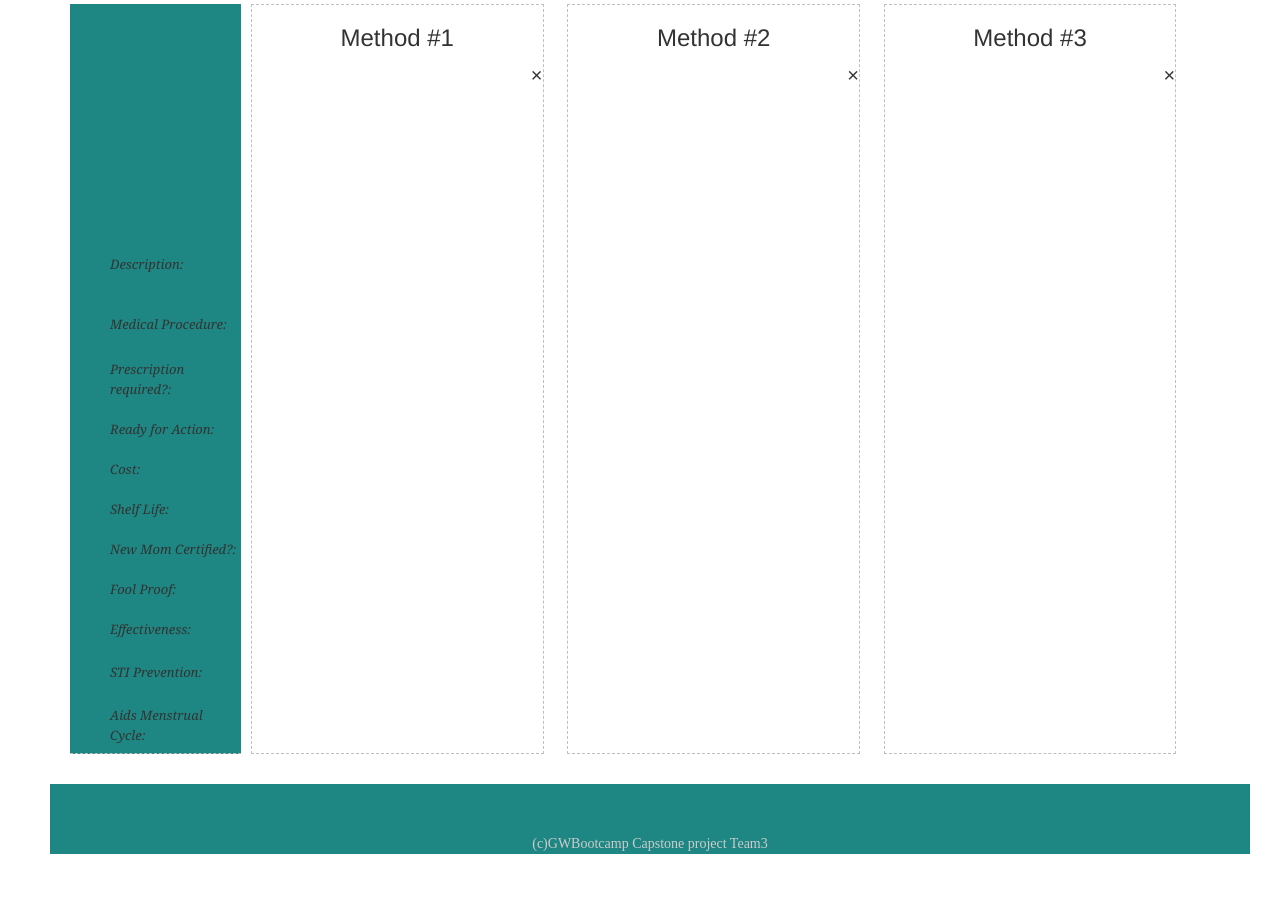
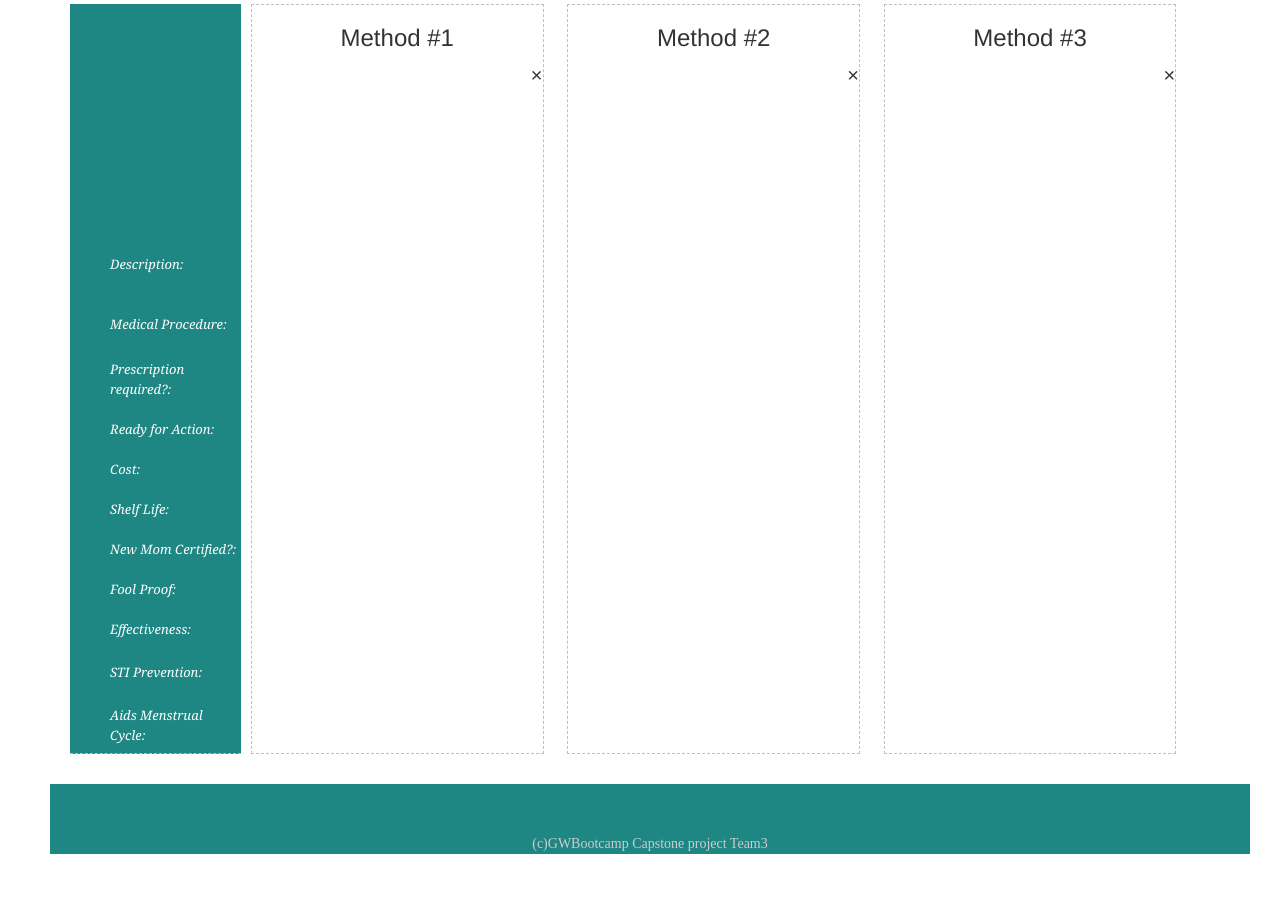
Before and after one commit to alyzaw/BirthControlProject4, a Flask app: page / in a window 1280 px wide. Shown: the part 2059-2963 px from the top of the page. Run offline with Flask 2, Linux system fonts and the light colour scheme; parts of the project's set-up code (start-up, migrations or seed data) failed here and were passed over; some libraries are stand-ins or nearby versions; some web fonts are replaced.

Commit message:
Final commit

```diff
--- a/static/css/style.css
+++ b/static/css/style.css
@@ -439,9 +439,11 @@ font-weight: bold;
 .side_grid_2{
 float:left;
 width:15%;
+font-weight: 100;
 text-decoration: 1px dashed black;
 border-bottom: 1px dashed #bfbfbf;
 background-color: #1E8783;
+color:white;
 
 }
 
--- a/static/js/geninfo.js
+++ b/static/js/geninfo.js
@@ -38,13 +38,13 @@ function openTab(tabName) {
         }
     }
 
-    var nextTab = 0;
-   for(var i=0;i<open_tabs.length;i++) {
+   // nextTab = (nextTab+1)%3;
+    for(var i=0;i<open_tabs.length;i++) {
         if(open_tabs[i] == "") {
-           available = i;
-           break;
+            available = i;
+            break;
         }
-   }
+    }
 
 
     console.log("" + available + " " + matched);
```
